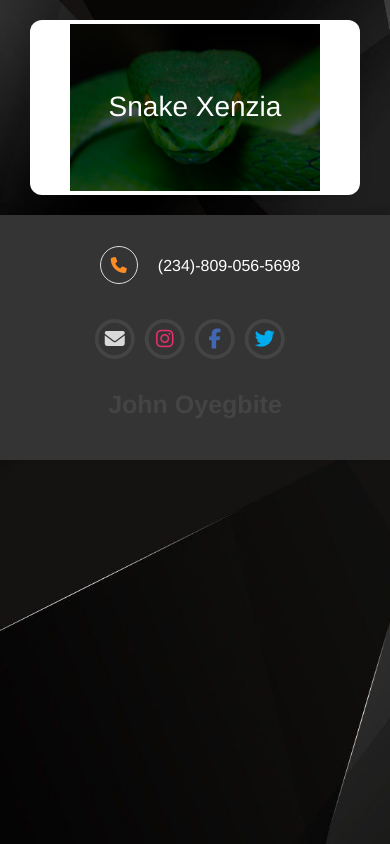
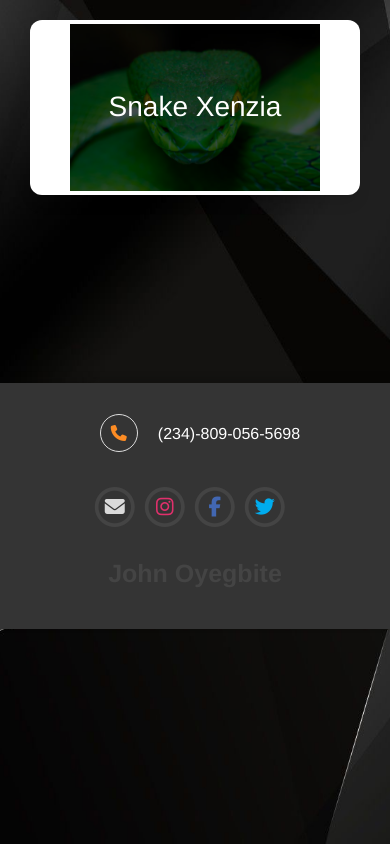
Before and after one commit to jeto-dbl/jeto-games, a React (Create React App) app: page / in a window 390 px wide. Built offline with nearby package versions, Linux system fonts and the light colour scheme.

Commit message:
Add short vibration to pad for mobile

```diff
--- a/src/components/home/Home.style.scss
+++ b/src/components/home/Home.style.scss
@@ -26,6 +26,7 @@ $transition: .4s;
 
 .games {
     padding: 10px;
+    margin-bottom: 20vh;
 }
 
 .game {
--- a/src/components/snakexenzia/Field.js
+++ b/src/components/snakexenzia/Field.js
@@ -309,6 +309,7 @@ export class Field extends React.Component {
         this.setState({ speed: GAME_START_SPEED });
         this.setState({ food: generateFoodCoordinate(this.state.snake) });
         this.setState({ snakeColor: getSnakeColor() });
+        this.setState({ highScore: this.getCookie("JetOHighScore", false) || 0 });
         this.setCookie("JetOstate", this.state);
     }
 
@@ -343,13 +344,18 @@ export class Field extends React.Component {
     }
 
     setNewHighScore() {
-        if(this.state.score > this.getCookie("JetOHighScore")) {
+        if(this.state.score > this.state.highScore) {
             this.setState({ highScore: this.state.score });
             this.setCookie('JetOHighScore', this.state.score)
         }
     }
 
+    vibratePad() {
+        window.navigator.vibrate(100);
+    }
+
     onPadDirChange(newDirection) {
+        this.vibratePad();
         const prevDirection = this.state.direction;
         switch (newDirection) {
             case directions.RIGHT: // Go RIGHT
--- a/src/components/snakexenzia/FieldBoundary.js
+++ b/src/components/snakexenzia/FieldBoundary.js
@@ -89,7 +89,7 @@ export default function FieldBoundary(props) {
 
     const WINDOW_WIDTH = window.innerWidth || document.documentElement.clientWidth || document.body.clientWidth;
     const WINDOW_HEIGHT = window.innerHeight || document.documentElement.clientHeight || document.body.clientHeight;
-    const FIELD_WIDTH = Math.min(WINDOW_WIDTH, WINDOW_HEIGHT) - 20;
+    const FIELD_WIDTH = Math.min(WINDOW_WIDTH, WINDOW_HEIGHT) - 10;
     const style = {width: `${FIELD_WIDTH}px`, height: `${FIELD_WIDTH}px`};
     return(
         <div className={`field-boundary ${vibrateClass}`} style={style}>
--- a/src/index.scss
+++ b/src/index.scss
@@ -26,7 +26,8 @@ body {
   -moz-background-size: cover;
   -o-background-size: cover;
   background-size: cover;
-  background-color: rgba(0, 0, 0, .8);
+  background-color: rgba(0, 0, 0, .9);
+  background-color: #101820FF;
   // border: 2px dotted yellow;
 }
 
```
